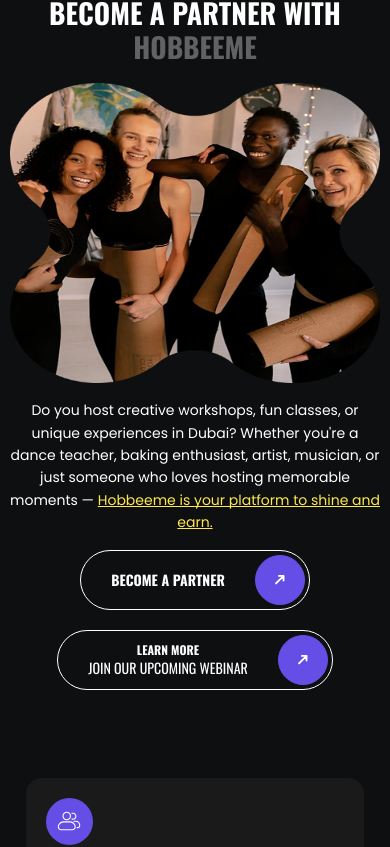
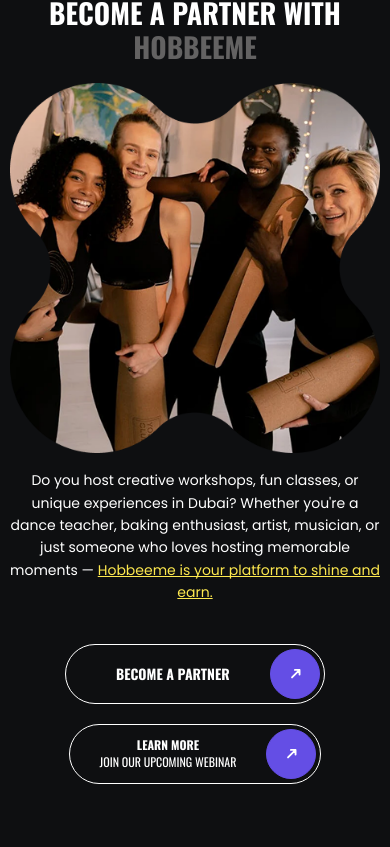
Before and after one commit to sandysandeep1989/hobbeeme-landing, a Next.js app: page /offer-landing in a window 390 px wide. Shown: the part 193-1040 px from the top of the page. Built offline with nearby package versions, Linux system fonts and the light colour scheme; no server answers.

Commit message:
Fixed abot me button

```diff
--- a/app/offer-landing/page.module.css
+++ b/app/offer-landing/page.module.css
@@ -581,6 +581,7 @@
     .aboutBtn {
         font-size: 14px;
         margin-top: 0;
+        justify-content: space-between;
 
     }
 
@@ -603,14 +604,20 @@
 
     .buttonWrapping{
         flex-direction: row;
+
+
+        margin-top: 30px;
     }
+    .SmallText{
+        font-size: 12px !important;
+    }
+
     .learnMoreBtn {
         margin-top: 0;
         font-size: 12px;
     }
     .blobImg{
         max-width: 100%;
-        max-height: 300px;
         height: 100%;
     }
 
@@ -622,5 +629,13 @@
         flex-direction: column;
         justify-content: center;
         align-items: center;
+        max-width: 260px;
+        margin: auto;
+        margin-top: 40px;
+    }
+
+    .aboutBtn{
+        width: 100%;
+        padding: 10px 4px 10px 50px;
     }
 }
```
